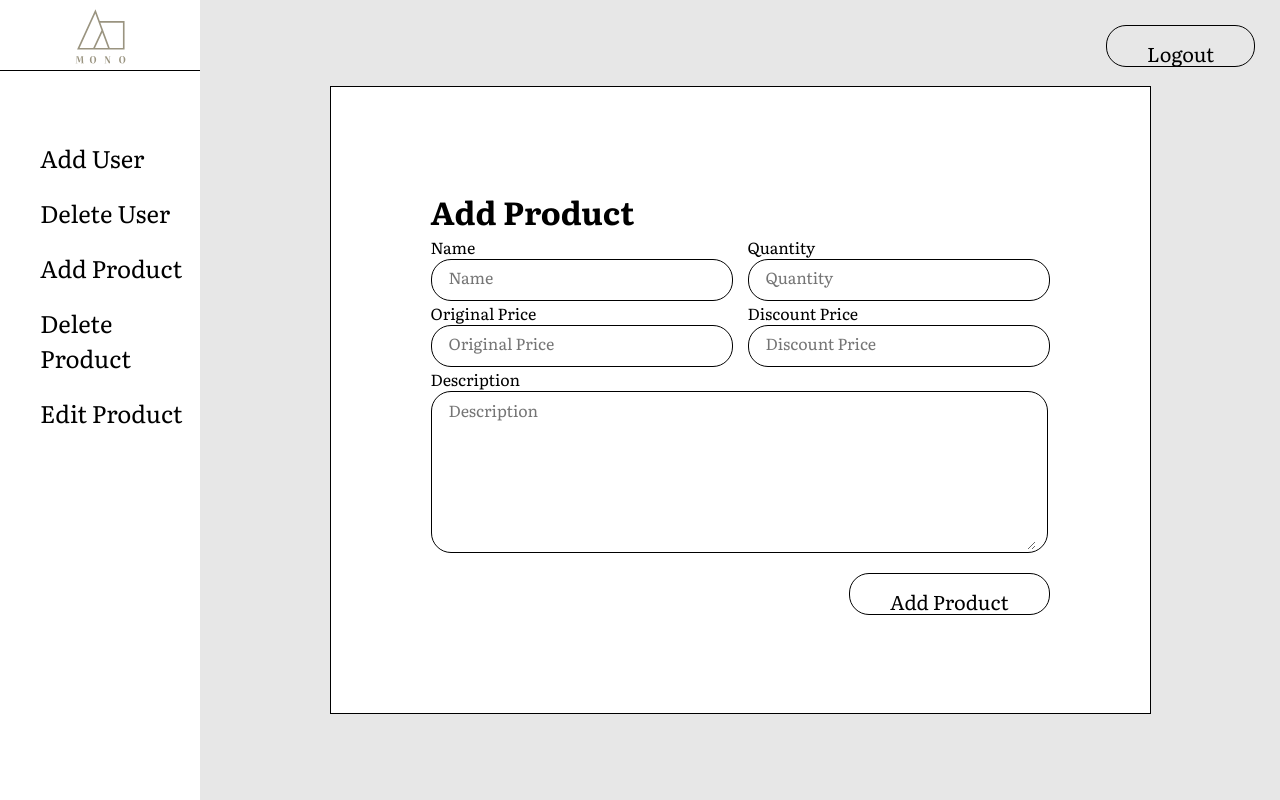
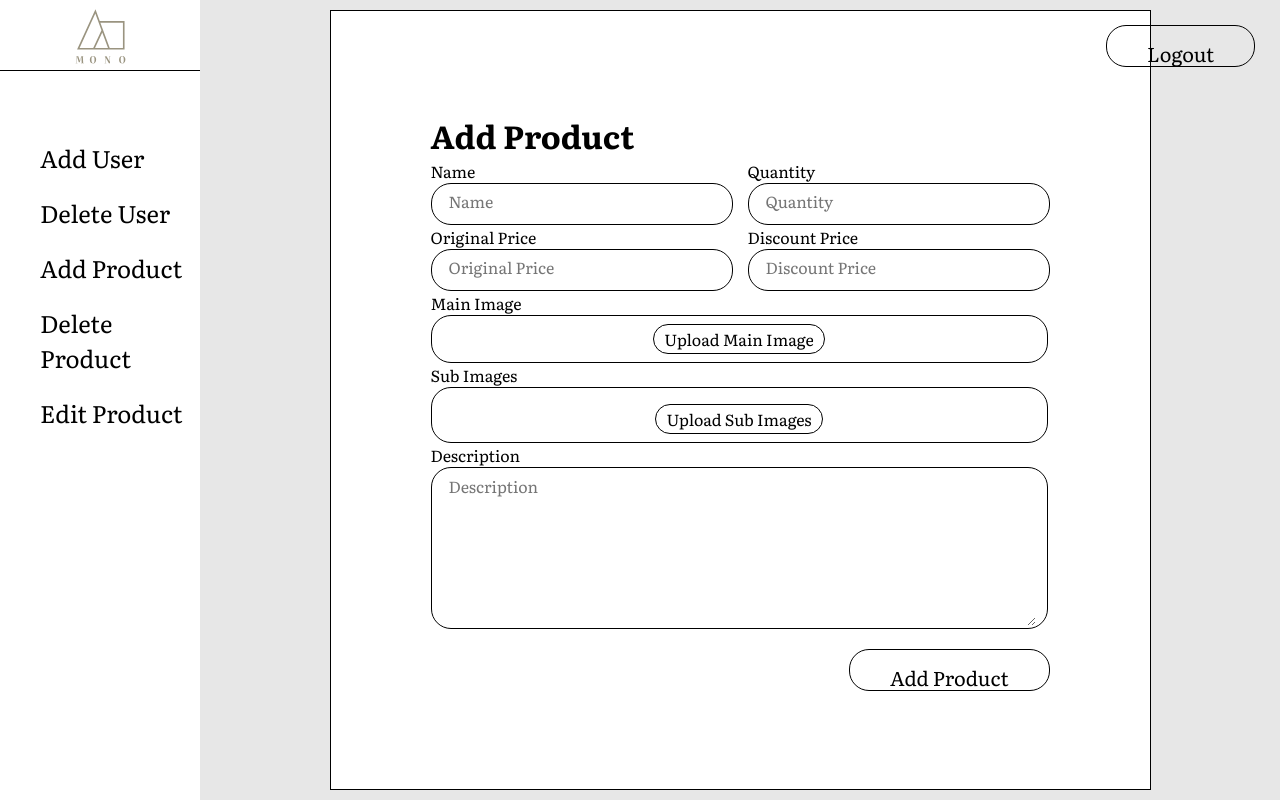
Before and after one commit to Anson892/csci3100-project, a React (Create React App) app in the folder client/: page /admin in a window 1280 px wide. Both pictures are taken after a click on the item "Add Product". Built offline with nearby package versions, Linux system fonts and the light colour scheme.

Commit message:
Add upload image feature to admin add product page

```diff
--- a/client/src/Components/Forms/AddProductForm/AddProductForm.jsx
+++ b/client/src/Components/Forms/AddProductForm/AddProductForm.jsx
@@ -4,6 +4,8 @@ import { useState } from 'react'
 import { TextInput } from '../TextInput/TextInput'
 import { TextAreaInput } from '../TextAreaInput/TextAreaInput'
 import { SubmitButton } from '../SubmitButton/SubmitButton'
+import { ImageInput } from '../ImageInput/ImageInput'
+import { MultipleImagesInput } from '../MultipleImagesInput/MultipleImagesInput'
 
 
 export const AddProductForm = () => {
@@ -13,6 +15,8 @@ export const AddProductForm = () => {
     const [originalPrice, setOriginalPrice] = useState();
     const [discountPrice, setDiscountPrice] = useState();
     const [description, setDescription] = useState();
+    const [mainImage, setMainImage] = useState();
+    const [subImages, setSubImages] = useState([]);
 
     const handleSubmit = () => {
         return
@@ -29,6 +33,20 @@ export const AddProductForm = () => {
                 <TextInput type="text" onChange={(e)=>{setOriginalPrice(e.target.value)}}>Original Price</TextInput>
                 <TextInput type="text" onChange={(e)=>{setDiscountPrice(e.target.value)}}>Discount Price</TextInput>
             </div>
+            <ImageInput
+                image={mainImage}
+                setImage={setMainImage}
+            >
+                Main Image
+            </ImageInput>
+            <MultipleImagesInput
+                images={subImages}
+                setImages={setSubImages}
+                muliple
+            >
+                Sub Images
+            </MultipleImagesInput>
+
             <TextAreaInput onChange={(e)=>{setDescription(e.target.value)}}>Description</TextAreaInput>
             <div className="form-button">
                 <SubmitButton onClick={handleSubmit}>Add Product</SubmitButton>
--- /dev/null
+++ b/client/src/Components/Forms/ImageInput/ImageInput.css
@@ -0,0 +1,26 @@
+.image-input-container{
+    width: 615px;
+    border: 1px solid black;
+    border-radius: 20px;
+    display: flex;
+    flex-direction: column;
+    align-items: center;
+
+    input[type="file"] {
+        display: none;
+    }
+
+    img {
+        width: 500px;
+        margin-top: 8px;
+    }
+
+    .image-upload-btn {
+        border: 1px solid black;
+        margin-top: 8px;
+        margin-bottom: 8px;
+        border-radius: 50px;
+        padding: 2px 10px 2px 10px;
+        cursor: pointer;
+    }
+}
--- /dev/null
+++ b/client/src/Components/Forms/ImageInput/ImageInput.jsx
@@ -0,0 +1,26 @@
+import React, { useState } from 'react'
+import './ImageInput.css'
+
+export const ImageInput = ({ image, setImage, children }) => {
+
+    return (
+        <div>
+            <label>{children}</label>
+            <div className="image-input-container">
+                { image != null ?
+                    <img src={URL.createObjectURL(image)} alt=""/>
+                    :
+                    null
+                }
+                <input
+                    className="image-input"
+                    id="image-input"
+                    type="file"
+                    multiple="multiple"
+                    onChange={(e)=> {setImage(e.target.files[0]);}}
+                />
+                <label for="image-input" className="image-upload-btn">Upload {children}</label>
+            </div>
+        </div>
+    )
+}
--- /dev/null
+++ b/client/src/Components/Forms/MultipleImagesInput/MultipleImagesInput.css
@@ -0,0 +1,35 @@
+.multiple-images-input-container{
+    width: 615px;
+    border: 1px solid black;
+    border-radius: 20px;
+    display: flex;
+    flex-direction: column;
+    align-items: center;
+
+    input[type="file"] {
+        display: none;
+    }
+
+    .images-container {
+        margin-top: 8px;
+        display: flex;
+        flex-wrap: wrap;
+        gap: 8px;
+        width: 500px;
+        align-items: center;
+        justify-content: center;
+
+        img {
+            width: 220px;
+        }
+    }
+
+    .images-upload-btn {
+        border: 1px solid black;
+        margin-top: 8px;
+        margin-bottom: 8px;
+        border-radius: 50px;
+        padding: 2px 10px 2px 10px;
+        cursor: pointer;
+    }
+}
--- /dev/null
+++ b/client/src/Components/Forms/MultipleImagesInput/MultipleImagesInput.jsx
@@ -0,0 +1,33 @@
+import React, { useState } from 'react'
+import './MultipleImagesInput.css'
+
+export const MultipleImagesInput = ({ images, setImages, children }) => {
+
+    return (
+        <div>
+            <label>{children}</label>
+            <div className="multiple-images-input-container">
+                <div className="images-container">
+                    {
+                        images.map((item) => {
+                            return (
+                                <img
+                                    src={URL.createObjectURL(item)}
+                                    alt=""
+                                />
+                            )
+                        })
+                    }
+                </div>
+                <input
+                    className="images-input"
+                    id="images-input"
+                    type="file"
+                    multiple="multiple"
+                    onChange={(e)=> {setImages([...e.target.files]);}}
+                />
+                <label for="images-input" className="images-upload-btn">Upload {children}</label>
+            </div>
+        </div>
+    )
+}
```
